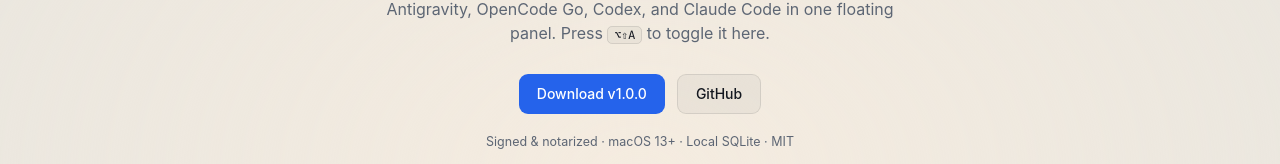
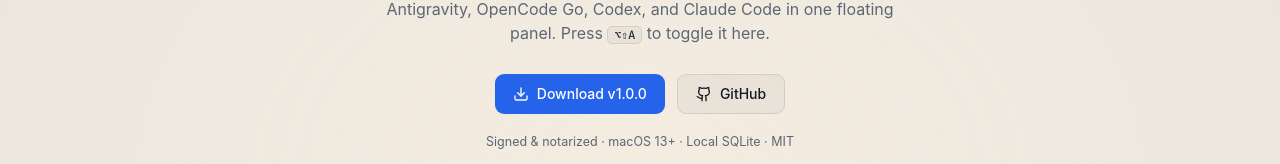
Before and after one commit to bitbonsai/agentbar, a plain HTML site: page docs/index.html in a window 1280 px wide. Shown: the part 695-859 px from the top of the page. Drawn offline with Linux system fonts and the light colour scheme.

Commit message:
Add Lucide download and GitHub icons to hero buttons

```diff
--- a/docs/index.html
+++ b/docs/index.html
@@ -254,9 +254,11 @@
         </p>
         <div class="cta-row">
           <a class="btn primary" href="https://github.com/bitbonsai/agentbar/releases/latest">
+            <svg width="16" height="16" viewBox="0 0 24 24" fill="none" stroke="currentColor" stroke-width="2" stroke-linecap="round" stroke-linejoin="round" aria-hidden="true"><path d="M12 15V3"/><path d="M21 15v4a2 2 0 0 1-2 2H5a2 2 0 0 1-2-2v-4"/><path d="m7 10 5 5 5-5"/></svg>
             Download v1.0.0
           </a>
           <a class="btn secondary" href="https://github.com/bitbonsai/agentbar">
+            <svg width="16" height="16" viewBox="0 0 24 24" fill="none" stroke="currentColor" stroke-width="2" stroke-linecap="round" stroke-linejoin="round" aria-hidden="true"><path d="M15 22v-4a4.8 4.8 0 0 0-1-3.5c3 0 6-2 6-5.5.08-1.25-.27-2.48-1-3.5.28-1.15.28-2.35 0-3.5 0 0-1 0-3 1.5-2.64-.5-5.36-.5-8 0C6 2 5 2 5 2c-.3 1.15-.3 2.35 0 3.5A5.403 5.403 0 0 0 4 9c0 3.5 3 5.5 6 5.5-.39.49-.68 1.05-.85 1.65-.17.6-.22 1.23-.15 1.85v4"/><path d="M9 18c-4.51 2-5-2-7-2"/></svg>
             GitHub
           </a>
         </div>
--- a/docs/styles.css
+++ b/docs/styles.css
@@ -689,6 +689,7 @@ kbd {
   display: inline-flex;
   align-items: center;
   justify-content: center;
+  gap: 8px;
   height: 40px;
   padding: 0 18px;
   border-radius: 9px;
```
